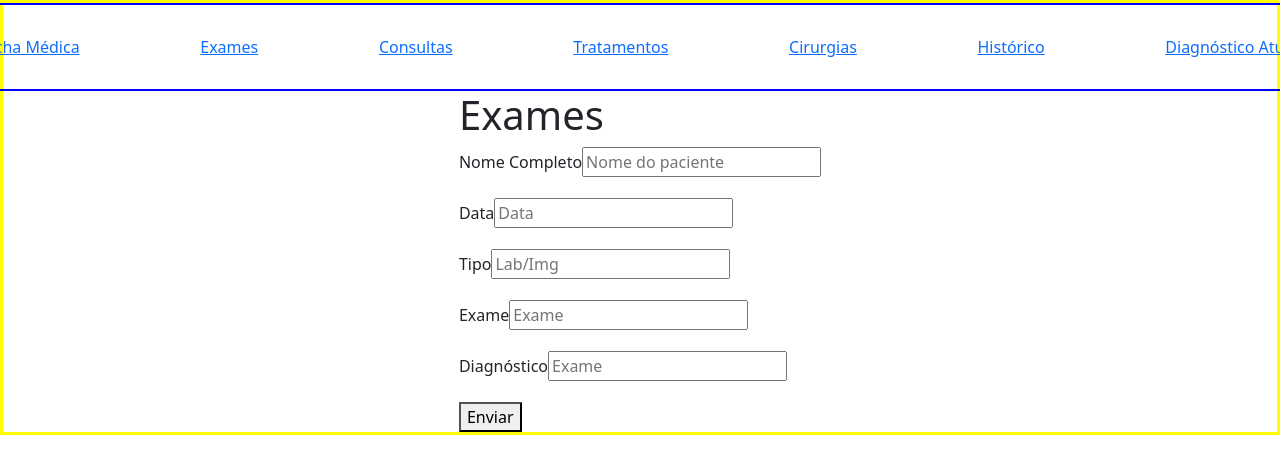
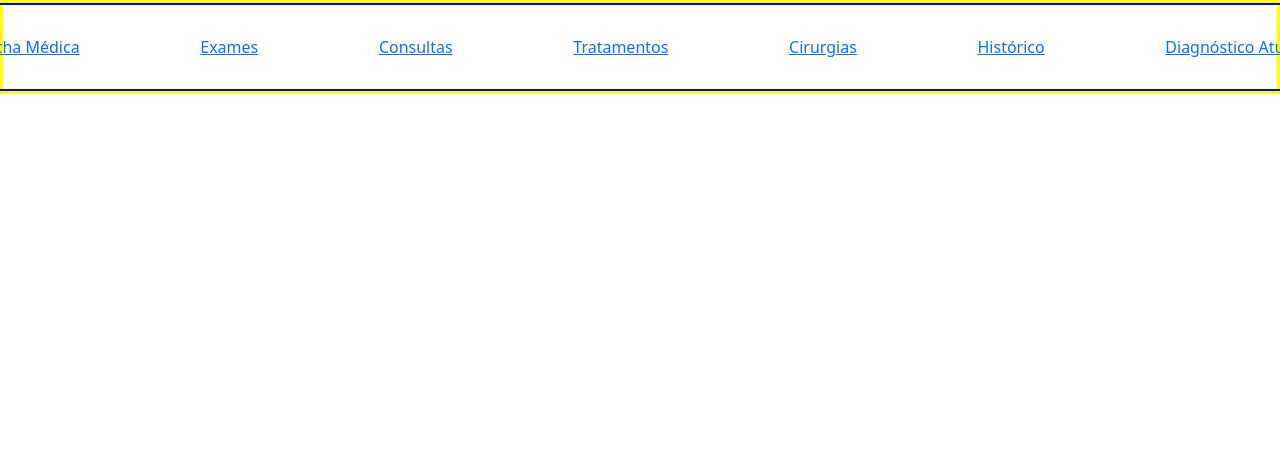
Before and after one commit to cbutuem/Sanitas, a React (Create React App) app: page /tratamentos in a window 1280 px wide. Shown: the top 474 px of the page. Built offline with nearby package versions, Linux system fonts and the light colour scheme.

Commit message:
components novas

```diff
--- a/src/App.css
+++ b/src/App.css
@@ -13,6 +13,7 @@
   flex-direction: column;
   justify-content: center;
   border: 2px solid black;
+
 }
 
 
--- a/src/Components/Pages/Exames/exames.js
+++ b/src/Components/Pages/Exames/exames.js
@@ -7,8 +7,8 @@ export function Exames (){
 
     const [form, setForm]= useState({
         Nome:"",
-        Data:"",
-        Tipo:"",
+        Especializacao:"",
+        Pedido:"",
         Exame:"",
         Diagnostico:"",
       });
@@ -43,25 +43,18 @@ export function Exames (){
           <form onSubmit={handleSubmit}>
 
             <div class="mb-3">
-              <label for="formGroupExampleInput" class="form-label">Nome Completo</label>
-              <input onChange={handleChange} value={form.Nome} name="Nome" placeholder="Nome do paciente" />
+              <label for="formGroupExampleInput" class="form-label">Nome do Médico</label>
+              <input onChange={handleChange} value={form.Nome} name="Nome" placeholder="Nome do Médico" />
             </div>
             <div class="mb-3">
-              <label for="formGroupExampleInput" class="form-label">Data</label>
-              <input onChange={handleChange} value={form.Data} name="Data" placeholder="Data" />
+              <label for="formGroupExampleInput" class="form-label">Especialização</label>
+              <input onChange={handleChange} value={form.Especializacao} name="Especializacao" placeholder="Especialização" />
             </div>
             <div class="mb-3">
-              <label for="formGroupExampleInput" class="form-label">Tipo</label>
-              <input onChange={handleChange} value={form.Tipo} name="Tipo" placeholder="Lab/Img" />
+              <label for="formGroupExampleInput" class="form-label">Pedido</label>
+              <input onChange={handleChange} value={form.Pedido} name="pedido" placeholder="Pedido" />
             </div>
-            <div class="mb-3">
-              <label for="formGroupExampleInput" class="form-label">Exame</label>
-              <input onChange={handleChange} value={form.Exame} name="Exame" placeholder="Exame" />
-            </div>
-            <div class="mb-3">
-              <label for="formGroupExampleInput" class="form-label">Diagnóstico</label>
-              <input onChange={handleChange} value={form.Diagnostico} name="Diagnostico" placeholder="Exame" />
-            </div>
+
             <button type ="submit" className="botao">Enviar</button>
           </form>
         </div>
--- a/src/Components/Pages/Fichamedica/ficha.module.css
+++ b/src/Components/Pages/Fichamedica/ficha.module.css
@@ -18,10 +18,8 @@
 }
 
 
-.form{
-    display: flex;
-    flex-direction: column;
-    justify-content:space-between;
+.top{
+   margin-bottom: 0.5px;
 
 }
 
--- a/src/Components/Pages/Tratamentos/tratamentos.js
+++ b/src/Components/Pages/Tratamentos/tratamentos.js
@@ -5,71 +5,9 @@ import {Link} from "react-router-dom"
 
 
 export function Tratamentos (){
-    const [form, setForm]= useState({
-        Nome:"",
-        Data:"",
-        Historico:"",
-        Tratamento:"",
-      });
+    return (
+        <>
 
-
-    function handleChange (event) {
-        setForm({
-          ...form, [event.target.name]: event.target.value
-       });
-
-    }
-       async function handleSubmit(event){
-        event.preventDefault();
-        await axios.post ("https://ironrest.herokuapp.com/camila-dante", form);
-      }
-
-
-
-    return (
-
-    <div className={styles.box}>
-
-        <span  className={styles.title}>
-
-            <h1>Exames</h1>
-
-        </span>
-
-
-
-        <div>
-          <form onSubmit={handleSubmit}>
-
-            <div class="mb-3">
-              <label for="formGroupExampleInput" class="form-label">Nome Completo</label>
-              <input onChange={handleChange} value={form.Nome} name="Nome" placeholder="Nome do paciente" />
-            </div>
-            <div class="mb-3">
-              <label for="formGroupExampleInput" class="form-label">Data</label>
-              <input onChange={handleChange} value={form.Data} name="Data" placeholder="Data" />
-            </div>
-            <div class="mb-3">
-              <label for="formGroupExampleInput" class="form-label">Tipo</label>
-              <input onChange={handleChange} value={form.Tipo} name="Tipo" placeholder="Lab/Img" />
-            </div>
-            <div class="mb-3">
-              <label for="formGroupExampleInput" class="form-label">Exame</label>
-              <input onChange={handleChange} value={form.Exame} name="Exame" placeholder="Exame" />
-            </div>
-            <div class="mb-3">
-              <label for="formGroupExampleInput" class="form-label">Diagnóstico</label>
-              <input onChange={handleChange} value={form.Diagnostico} name="Diagnostico" placeholder="Exame" />
-            </div>
-            <button type ="submit" className="botao">Enviar</button>
-          </form>
-        </div>
-
-
-
-
-
-     </div>
-
+        </>
     )
 }
```
Also changed, not shown: src/Components/Login Profissional/LoginProf.js (added, +10 -0 lines), src/Components/Login Usuario/LoginUsuario.js (added, +11 -0 lines), src/Components/Cadastro Profissional/CadProf.js (added), src/Components/Cadastro Profissional/CadProf.module.css (added), src/Components/Cadastro Usuario/CadUsu.js (added), src/Components/Cadastro Usuario/CadUsu.module.css (added), src/Components/Login Profissional/LoginProf.module.css (added), src/Components/Login Usuario/LoginUsuario.module.css (added).
